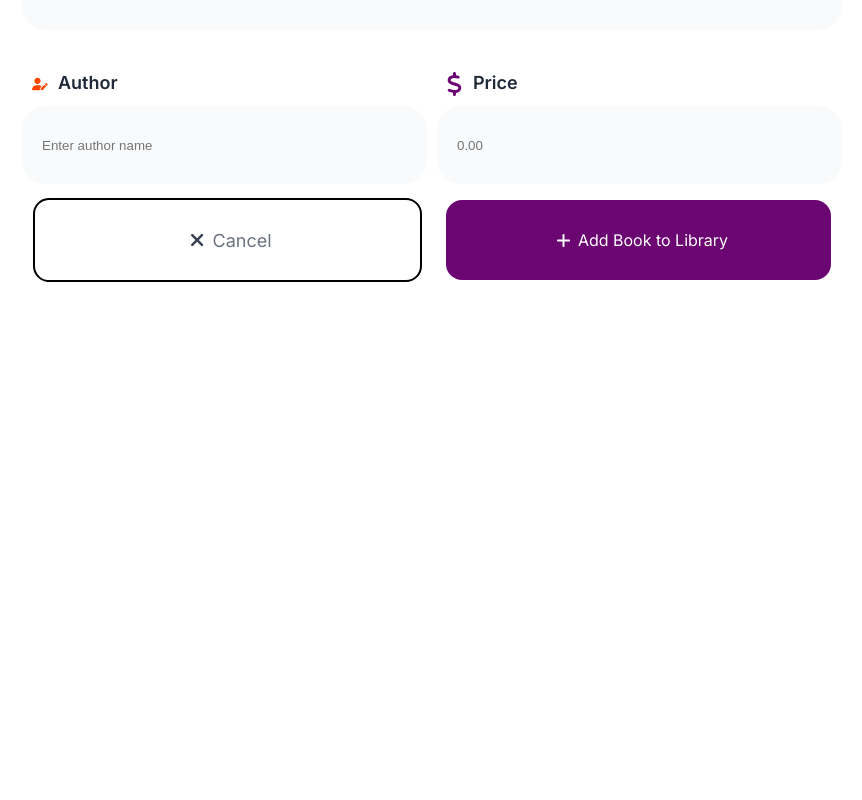
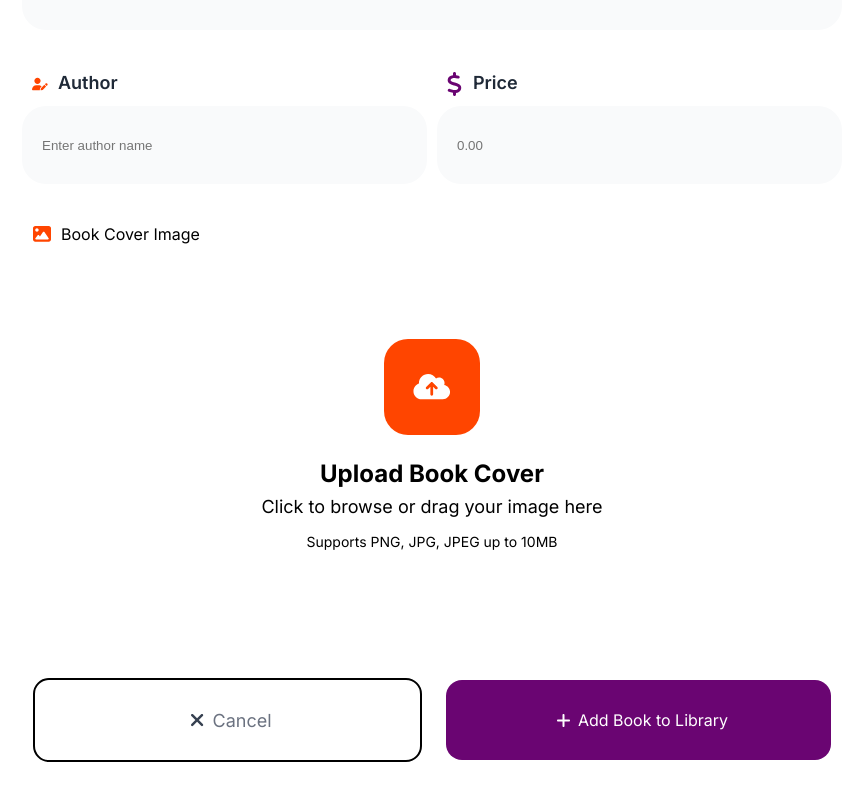
Before and after one commit to Sci-Studio/bookstore.webgui, a React (Vite) app: page /books/new in a window 1280 px wide. Shown: the part 478-1278 px from the top of the page, without its empty margins (208-1070 px from the left). Built offline with nearby package versions, Linux system fonts and the light colour scheme; no server answers.

Commit message:
added drag drop area to form

```diff
--- a/src/pages/add-book-page/AddBookPage.module.css
+++ b/src/pages/add-book-page/AddBookPage.module.css
@@ -64,6 +64,7 @@
     display: flex;
     flex-direction: row;
     align-items: center;
+    margin-top: 40px;
 }
 
 .cancelButton {
@@ -106,3 +107,9 @@
         height: 76px;
     }
 }
+
+.bookImage {
+    margin-top: 40px;
+    width: 100%;
+    height: 404px;
+}
--- a/src/pages/add-book-page/AddBookPage.tsx
+++ b/src/pages/add-book-page/AddBookPage.tsx
@@ -3,11 +3,14 @@ import { useNavigate } from 'react-router-dom'
 import styles from './AddBookPage.module.css';
 import PushButton from '../../widgets/push-button/PushButton';
 import InputField from '../../widgets/input-field/InputField';
+import DragDropFile from '../../widgets/drag-drop-files/DragDropFile';
 import add from '../../assets/svg/add.svg';
 import authorLogo from '../../assets/svg/author.svg';
 import dollarLogo from '../../assets/svg/dollar.svg';
 import close from '../../assets/svg/close.svg';
 import bookLogo from '../../assets/svg/book.svg';
+import coverImage from '../../assets/svg/cover_image.svg';
+import uploadImage from '../../assets/svg/upload.svg';
 import axios from 'axios'
 
 const API_BASE = import.meta.env.VITE_API_BASE || '/api'
@@ -22,6 +25,10 @@ export default function AddBookPage() {
     const [uploading, setUploading] = useState(false);
 
     const navigate = useNavigate();
+
+    const dropTitle = 'Upload Book Cover';
+    const dropSubTitle = 'Click to browse or drag your image here';
+    const dropSupportedFormats = 'Supports PNG, JPG, JPEG up to 10MB';
 
     const submit = async (e: React.FormEvent) => {
         e.preventDefault()
@@ -68,7 +75,15 @@ export default function AddBookPage() {
                             <InputField text='Price' className={styles.inputAuthorPrice} imageUrl={dollarLogo} placeholder='0.00' onChange={(e) => setPrice(e.target.value)}></InputField>
                         </div>
                     </div>
-                    <div className={styles.bookImage}></div>
+                    <div className={styles.bookImage}>
+                        <DragDropFile label='Book Cover Image'
+                          labelImageUrl={coverImage}
+                          imageUrl={uploadImage}
+                          title={dropTitle}
+                          subTitle={dropSubTitle}
+                          supportedFormats={dropSupportedFormats}
+                          onFile={(e) => setImageFile(e)}></DragDropFile>
+                    </div>
                     <div className={styles.formControls}>
                         <PushButton imageUrl={close} text='Cancel' className={styles.cancelButton} onClick={() => navigate('/')}></PushButton>
                         <PushButton imageUrl={add} text={uploading ? 'Uploading...' : 'Add Book to Library'} className={styles.addButton} onClick={() => submit}></PushButton>
--- a/src/widgets/drag-drop-files/DragDropFile.module.css
+++ b/src/widgets/drag-drop-files/DragDropFile.module.css
@@ -1,4 +1,5 @@
 @import '../../css/fonts.css';
+
 
 .header {
     display: flex;
@@ -16,6 +17,7 @@
     justify-content: center;
     align-items: center;
     margin-top: 24px;
+    height: 352px;
 }
 
 .dragDropImage {
```
